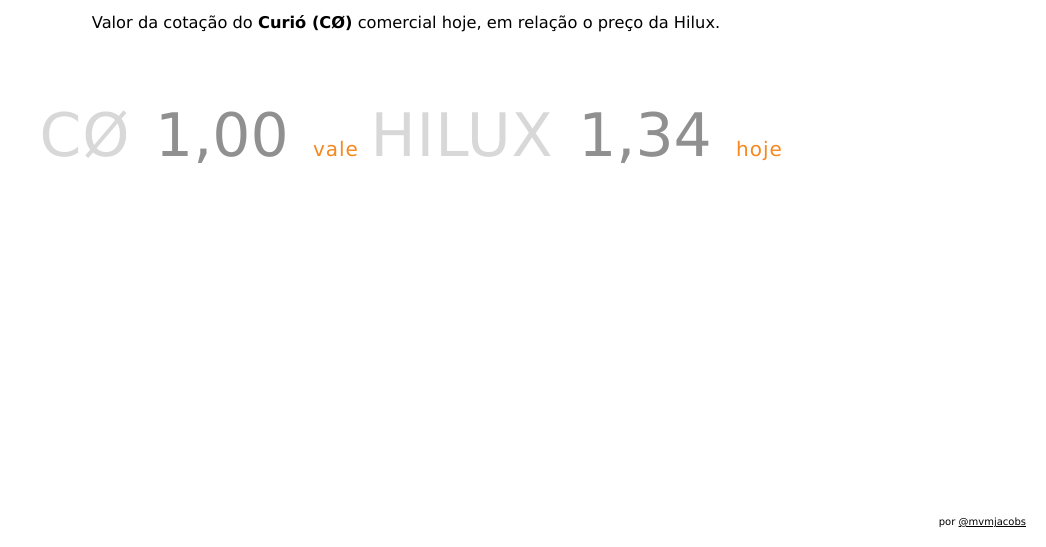
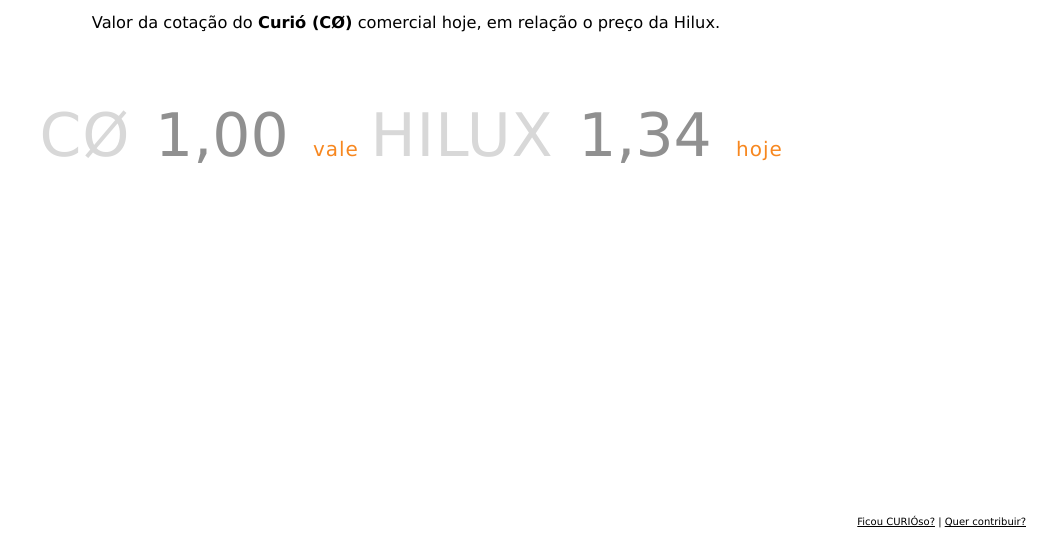
Before and after one commit to mvmjacobs/curio-hoje, a plain HTML site: page index.html in a window 1280 px wide. Shown: the part 253-800 px from the top of the page, without its empty margins (234-1280 px from the left). Drawn offline with Linux system fonts and the light colour scheme.

Commit message:
update footer info

```diff
--- a/index.html
+++ b/index.html
@@ -52,7 +52,8 @@
     </div>
 
     <div class="footer">
-      <span>por <a href="https://mvmjacobs.io" target="_blank">@mvmjacobs</a></span>
+      <span><a href="https://www.youtube.com/watch?v=BMnkLIpNE1M" target="_blank">Ficou CURIÓso?</a> | </span>
+      <span><a href="https://github.com/mvmjacobs/curio-hoje" target="_blank">Quer contribuir?</a></span>
     </div>
 
     <script type="text/javascript" src="assets/scripts/curio.min.js"></script>
```
